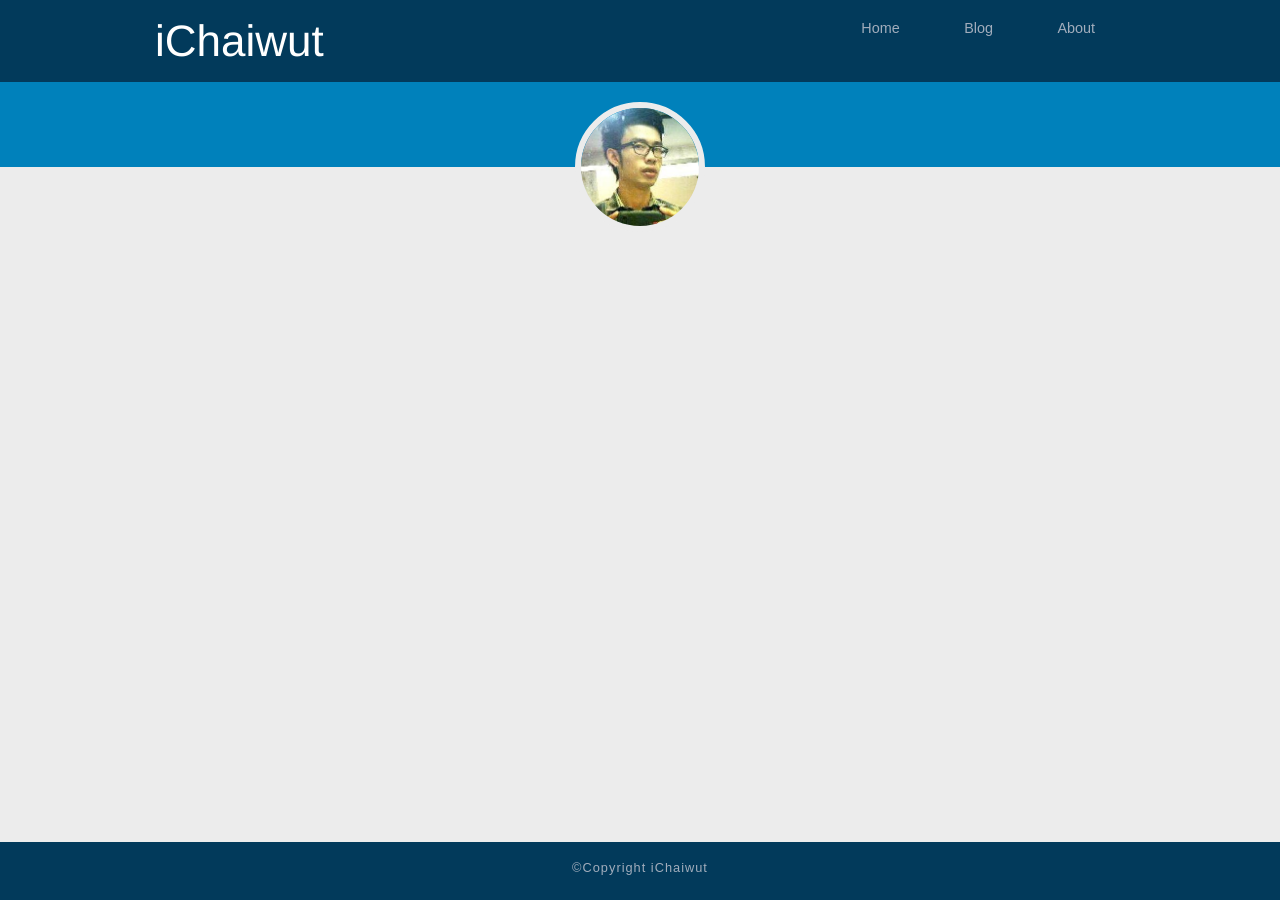
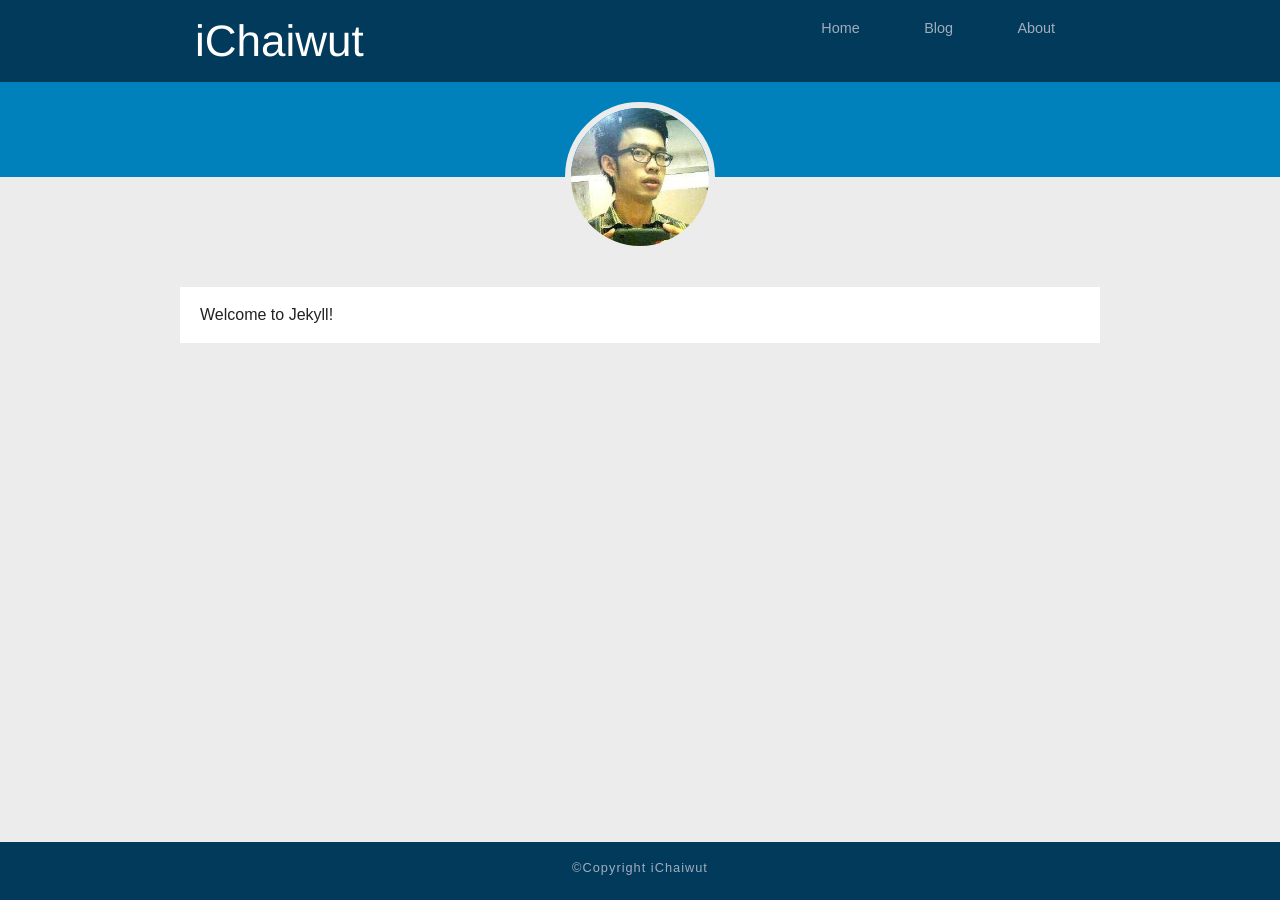
Before and after one commit to ichaiwut/ichaiwut.github.io, a Jekyll site: the page built from index.html, in a window 1280 px wide. Built offline with Jekyll 4.4.1, drawn with Linux system fonts in a browser that asks for light colours; some web fonts are replaced; Markdown is read by kramdown in place of the engine named in the settings.

Commit message:
Change core fordation width

```diff
--- a/_layouts/default.html
+++ b/_layouts/default.html
@@ -37,6 +37,9 @@
                     </div>
                 </div>
             </div>
+            <div class="content-wrapper">
+                {{ content }}
+            </div>
         </div>
         <footer class="footer">
             <div class="row">
--- a/css/style.css
+++ b/css/style.css
@@ -1 +1 @@
-@import url(http://fonts.googleapis.com/css?family=Marko+One);html,body{height:100%;font-family:Arial}body{background:#ECECEC}.container{height:100%}header{width:100%;padding:10px 0;background:#023A5B;z-index:1000}header h1{padding:0;margin:0;font:1.8em bold 'Marko One', serif}header h1 a{color:#FFF}header ul.top-nav{margin:5px 0 0 0;padding:0;list-style:none}header ul.top-nav li{display:inline-block;font-size:.9em;padding:0 30px}header ul.top-nav li a{color:#a2adbc}header ul.top-nav li a:hover{color:#fff}.inset{padding-top:20px;height:85px;background:#0081BB}.inset img{width:130px;border:6px solid #ECECEC;-webkit-border-radius:150px;-moz-border-radius:150px;border-radius:150px}footer.footer{position:relative;height:58px;margin-top:-58px;background:#023A5B;z-index:10;clear:both}footer.footer p{letter-spacing:1px;padding-top:16px;font-size:.8em;color:#a2adbc}
+@import url(http://fonts.googleapis.com/css?family=Marko+One);html,body{height:100%;font-family:Arial}body{background:#ECECEC}.container{height:100%}header{width:100%;padding:10px 0;background:#023A5B;z-index:1000}header h1{padding:0;margin:0;font:1.8em bold 'Marko One', serif}header h1 a{color:#FFF}header ul.top-nav{margin:5px 0 0 0;padding:0;list-style:none}header ul.top-nav li{display:inline-block;font-size:.9em;padding:0 30px}header ul.top-nav li a{color:#a2adbc}header ul.top-nav li a:hover{color:#fff}.inset{padding-top:20px;height:95px;background:#0081BB}.inset img{width:150px;border:6px solid #ECECEC;-webkit-border-radius:150px;-moz-border-radius:150px;border-radius:150px}.content-wrapper{margin-top:110px}.content-wrapper .post-list-container{padding:20px;background:#fff}footer.footer{position:relative;height:58px;margin-top:-58px;background:#023A5B;z-index:10;clear:both}footer.footer p{letter-spacing:1px;padding-top:16px;font-size:.8em;color:#a2adbc}
--- a/index.html
+++ b/index.html
@@ -2,14 +2,10 @@
 layout: default
 title: Your New Jekyll Site
 ---
-
-<!-- <div id="home">
-  <h1>Blog Posts</h1>
-  <ul class="posts">
-    {% for post in site.posts %}
-      <li><span>{{ post.date | date_to_string }}</span> &raquo; <a href="{{ post.url }}">{{ post.title }}</a></li>
-    {% endfor %}
-  </ul>
-</div> -->
-
-<h1>Just me now : <strong>iChaiwut</strong></h1>
+{% for post in site.posts %}
+    <div class="row ">
+        <div class="medium-12 columns post-list-container">
+          {{ post.title }}
+        </div>
+    </div>
+{% endfor %}
```
Also changed, not shown: css/style.scss (+11 -2 lines), css/foundation.min.css.
